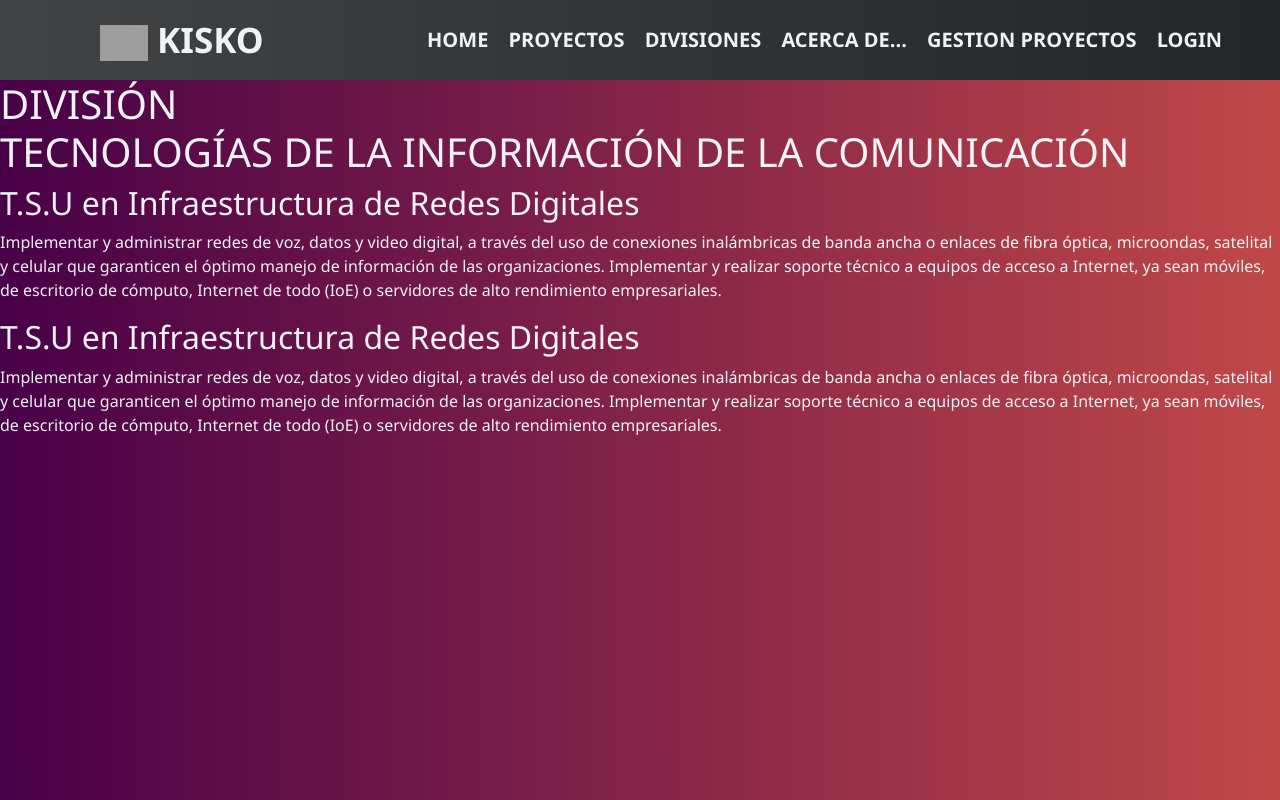
After one commit to lordivanba/kisko, a Flask app: page /divisiones.html in a window 1280 px wide. The commit adds this page. Run offline with Flask 2, Linux system fonts and the light colour scheme; some libraries are stand-ins or nearby versions; grey boxes are pictures that could not be loaded.

Commit message:
home updated

```diff
--- a/app.py
+++ b/app.py
@@ -13,13 +13,32 @@ mysql = MySQL(app)
 # settings
 app.secret_key = 'mysecretkey'
 
+#PAGINAS
 @app.route('/')
 def Index():
     return render_template('index.html')
 
-@app.route('/home')
+@app.route('/index.html')
 def Home():
     return render_template('index.html')
+
+@app.route('/proyectos.html')
+def Proyectos():
+    return render_template('proyectos.html')
+
+@app.route('/divisiones.html')
+def Divisiones():
+    return render_template('divisiones.html')
+
+@app.route('/acerca.html')
+def Acerca():
+    return render_template('acerca.html')
+
+@app.route('/login.html')
+def Login():
+    return render_template('login.html')
+
+#GESTIONES
 
 @app.route('/gestion_proyectos.html')
 def GestionProyectos():
@@ -28,7 +47,6 @@ def GestionProyectos():
     data = cur.fetchall()
 
     return render_template('gestion_proyectos.html', projects = data)
-
 
 @app.route('/add_project', methods=['POST'])
 def add_project():
--- a/static/css/main.css
+++ b/static/css/main.css
@@ -8,9 +8,8 @@
 
 body{
     width: 100%;
-    height: 100%;
+    height: auto;
     font-family: 'Segoe UI', Tahoma, Geneva, Verdana, sans-serif;
-    background: #57606f;
     color: #f1f2f6;
     background: #C04848;  /* fallback for old browsers */
     background: -webkit-linear-gradient(to right, #480048, #C04848);  /* Chrome 10-25, Safari 5.1-6 */
@@ -63,17 +62,84 @@ nav ul li a:hover{
     transform: .3s;
 }
 
+/* UTM */
+
+.containerutm{
+    position: relative;
+    text-align: center;
+    color: white;
+}
+
+#imageutm{
+    opacity: 0.5;
+}
+
+.centered {
+    width: 100%;
+    font-size: 4rem;
+    font-weight: 500;
+    position: absolute;
+    top: 40%;
+    left: 65%;
+    transform: translate(-50%, -50%);
+    cursor: default;
+}
+
+/* UTM Info*/
+
+.row {
+    display: flex;
+  }
+
+/* Create two equal columns that sits next to each other */
+.column {
+    margin-left: 1rem;
+    flex: 25%;
+    padding: 10px;
+    height: 300px; /* Should be removed. Only for demonstration */
+}
+
+/* Mapa */
+
+.title_mapa{
+    text-align: center;
+    font-size: 40px;
+    color: #f1f2f6;
+    margin: auto;
+    margin-top: 50px;
+    margin-bottom: 25px;
+    font-weight: 500;
+}
+
+.utm_map{
+    position: relative;
+    overflow: hidden;
+    width: 100%;
+    padding-top: 56.25%;
+    margin-bottom: 0;
+}
+
+#maps{
+    position: absolute;
+    top: 0;
+    left: 0;
+    bottom: 0;
+    right: 0;
+    width: 100%;
+    height: 40%;
+}
+
 /* Home agregados */
 
 .container{
-    width: 95rem;
-    max-width: 1200px;
+    width: 80rem;
     height: auto;
     display: flex;
     flex-wrap: wrap;
     justify-content: center;
     margin: auto;
-    border-radius: 15rem;
+    padding-left: 0rem;
+    border-radius: 3rem;
     background: #000000;  /* fallback for old browsers */
     background: -webkit-linear-gradient(to right, #434343, #000000);  /* Chrome 10-25, Safari 5.1-6 */
     background: linear-gradient(to right, #434343, #000000); /* W3C, IE 10+/ Edge, Firefox 16+, Chrome 26+, Opera 12+, Safari 7+ */
--- /dev/null
+++ b/templates/acerca.html
@@ -0,0 +1,5 @@
+{% extends 'layout.html' %}
+
+{% block body %}
+<h1>Acerca de...</h1>
+{% endblock %}
--- /dev/null
+++ b/templates/divisiones.html
@@ -0,0 +1,26 @@
+{% extends 'layout.html' %}
+
+{% block body %}
+<div class="">
+    <h1>DIVISIÓN TECNOLOGÍAS DE LA INFORMACIÓN DE LA COMUNICACIÓN</h1>
+</div>
+<section class="container_divisiones">
+    <div class="column_carreras">
+        <h2>T.S.U en Infraestructura de Redes Digitales</h2>
+        <p>
+            Implementar y administrar redes de voz, datos y video digital, a través del uso de conexiones inalámbricas de banda ancha o enlaces de fibra óptica, microondas, satelital y celular que garanticen el óptimo manejo de información de las organizaciones. Implementar y realizar soporte técnico a equipos de acceso a Internet, ya sean móviles, de escritorio de cómputo, Internet de todo (IoE) o servidores de alto rendimiento empresariales.
+        </p>
+    </div>
+    <div class="column_carreras">
+        <h2>T.S.U en Infraestructura de Redes Digitales</h2>
+        <p>
+            Implementar y administrar redes de voz, datos y video digital, a través del uso de conexiones inalámbricas de banda ancha o enlaces de fibra óptica, microondas, satelital y celular que garanticen el óptimo manejo de información de las organizaciones. Implementar y realizar soporte técnico a equipos de acceso a Internet, ya sean móviles, de escritorio de cómputo, Internet de todo (IoE) o servidores de alto rendimiento empresariales.
+        </p>
+    </div>
+    <div class="column">
+        <h2></h2>
+    </div>
+</section>
+
+
+{% endblock %}
--- a/templates/edit_project.html
+++ b/templates/edit_project.html
@@ -2,7 +2,7 @@
 
 {% block body %}
 <section class="container_gestion_proyecto">
-    <div class="card card-body">
+    <div>
         <form class="proyecto_form" action="/update_project/{{project.0}}" method="POST">
 
             <div class="form-group">
@@ -15,7 +15,7 @@
                 <textarea class="form-control" name="description" id="description" cols="30" rows="10">{{project.2}}</textarea>
             </div>
 
-            <button type="submit" class="btn btn-dark">Guardar</button>
+            <button type="submit" class="btn btn-success">Guardar</button>
         </form>
     </div>
 </section>
--- /dev/null
+++ b/templates/gestion_divisiones.html
@@ -0,0 +1,3 @@
+{% extends 'layout.html' %}
+
+{% block body %}
--- a/templates/layout.html
+++ b/templates/layout.html
@@ -24,6 +24,7 @@
             <li><a href="login.html">Login</a></li>
         </ul>
     </nav>
+
     {% block body %}
     {% endblock%}
 </body>
--- /dev/null
+++ b/templates/proyectos.html
@@ -0,0 +1,5 @@
+{% extends 'layout.html' %}
+
+{% block body %}
+<H1>PROYECTOS</H1>
+{% endblock %}
```
Also changed, not shown: other parts of static/css/main.css (+66 -44 lines), templates/index.html (+48 -6 lines).
